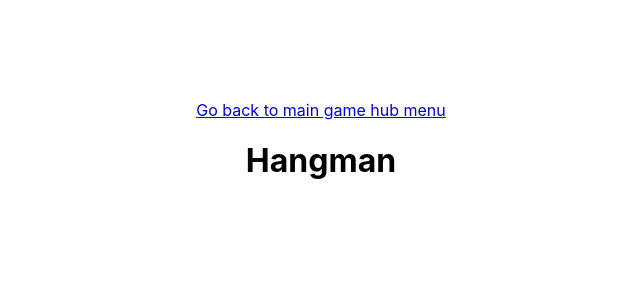
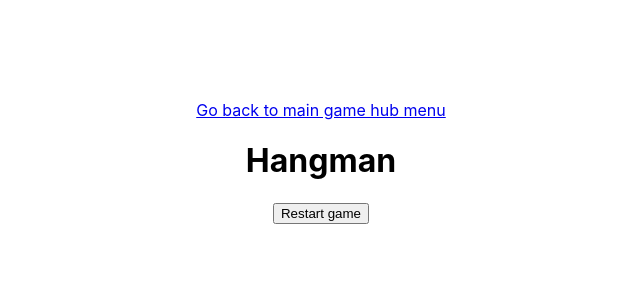
Before and after one commit to cparradoc/react, a React (Create React App) app in the folder game_hub/: page /hangman in a window 1280 px wide. Shown: the top 300 px of the page, without its empty margins (319-959 px from the left). Built offline with nearby package versions, Linux system fonts and the light colour scheme.

Commit message:
simple skeleton

```diff
--- a/game_hub/src/components/Hangman/Hangman.js
+++ b/game_hub/src/components/Hangman/Hangman.js
@@ -11,11 +11,21 @@ export const Hangman = () => {
   const [nTry, setNTry] = useState(0);
 
 
+  useEffect(() => {
+
+  },[]);
+
+  function restartGame() {
+
+  }
+
+
     return (
       <div>
       <Link to="/">Go back to main game hub menu</Link>
         <h1>Hangman</h1>
 
+        <button onClick={restartGame}>Restart game</button>
 
       </div>
     );
```
